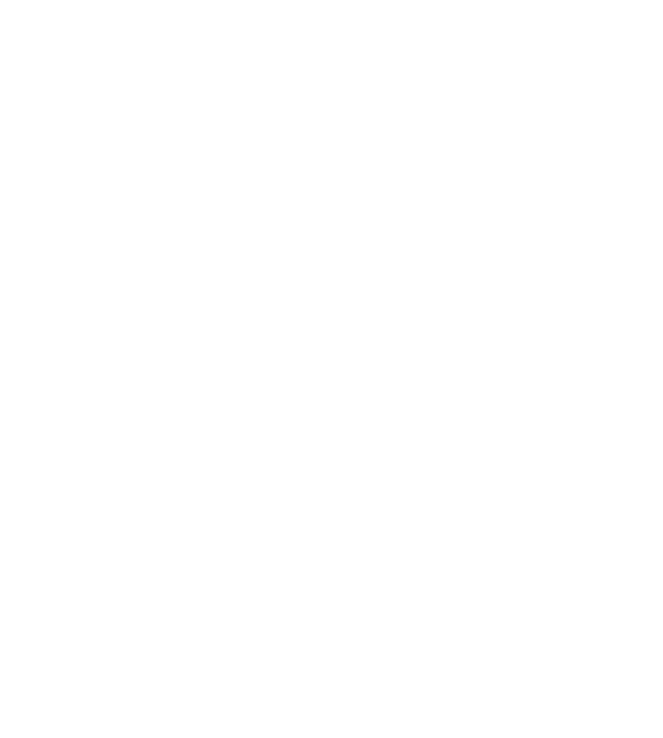
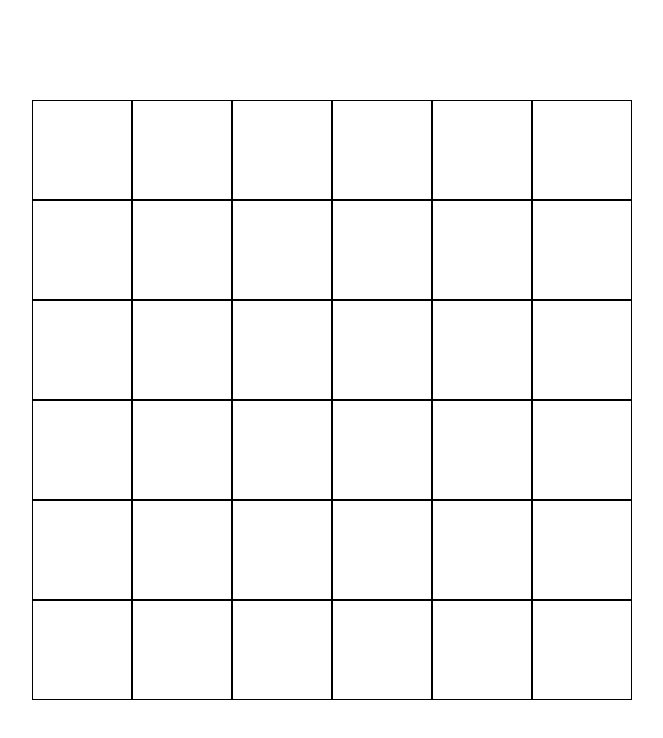
Before and after one commit to Frari/ajax-griglia, a plain HTML site: page index.html in a window 1280 px wide. Shown: the whole page, without its empty margins (308-971 px from the left). Drawn offline with nearby package versions, Linux system fonts and the light colour scheme.

Commit message:
chiamata ajax

```diff
--- a/index.html
+++ b/index.html
@@ -7,6 +7,118 @@
     <link rel="stylesheet" href="style.css">
   </head>
   <body>
+    <div class="container">
+      <div class="square">
+
+      </div>
+      <div class="square">
+
+      </div>
+      <div class="square">
+
+      </div>
+      <div class="square">
+
+      </div>
+      <div class="square">
+
+      </div>
+      <div class="square">
+
+      </div>
+      <div class="square">
+
+      </div>
+      <div class="square">
+
+      </div>
+      <div class="square">
+
+      </div>
+      <div class="square">
+
+      </div>
+      <div class="square">
+
+      </div>
+      <div class="square">
+
+      </div>
+      <div class="square">
+
+      </div>
+      <div class="square">
+
+      </div>
+      <div class="square">
+
+      </div>
+      <div class="square">
+
+      </div>
+      <div class="square">
+
+      </div>
+      <div class="square">
+
+      </div>
+      <div class="square">
+
+      </div>
+      <div class="square">
+
+      </div>
+      <div class="square">
+
+      </div>
+      <div class="square">
+
+      </div>
+      <div class="square">
+
+      </div>
+      <div class="square">
+
+      </div>
+      <div class="square">
+
+      </div>
+      <div class="square">
+
+      </div>
+      <div class="square">
+
+      </div>
+      <div class="square">
+
+      </div>
+      <div class="square">
+
+      </div>
+      <div class="square">
+
+      </div>
+      <div class="square">
+
+      </div>
+      <div class="square">
+
+      </div>
+      <div class="square">
+
+      </div>
+      <div class="square">
+
+      </div>
+      <div class="square">
+
+      </div>
+      <div class="square">
+
+      </div>
+
+
+    </div>
     <script src="main.js" charset="utf-8"></script>
   </body>
 </html>
--- a/main.js
+++ b/main.js
@@ -0,0 +1,22 @@
+// Creare una griglia 6x6, ad ogni click su un riquadro parte una richiesta AJAX
+// che prende un numero random da 1 a 9
+// (utilizzare l'API https://www.boolean.careers/api/random/int).
+// Se è <= 5 il quadrato diventa giallo, se è > di 5 il quadrato diventa verde.
+// Il numero ottenuto appare al centro del quadrato.
+$(document).ready(function(){
+  $('.square').click(function(){
+    $.ajax({
+      url:'https://www.boolean.careers/api/random/int',
+      metod: 'GET',
+      success: function(numero){
+        console.log(numero);
+      },
+      error: function(){
+        alert('falso');
+      }
+    })
+
+
+
+  })
+});
--- a/style.css
+++ b/style.css
@@ -0,0 +1,16 @@
+*{
+  margin:0;
+  padding:0;
+  box-sizing: border-box;
+}
+.container{
+  width: 600px;
+  height: 600px;
+  margin: 100px auto;
+}
+.square{
+  width: 100px;
+  height: 100px;
+  border: 1px solid black;
+  float: left;
+}
```
